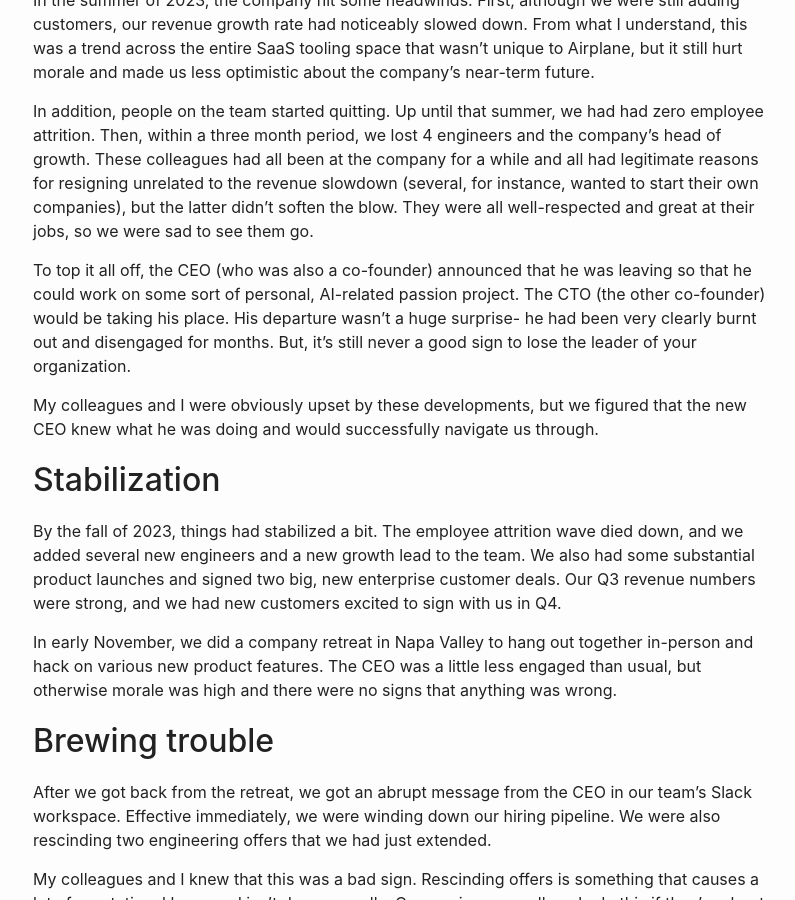
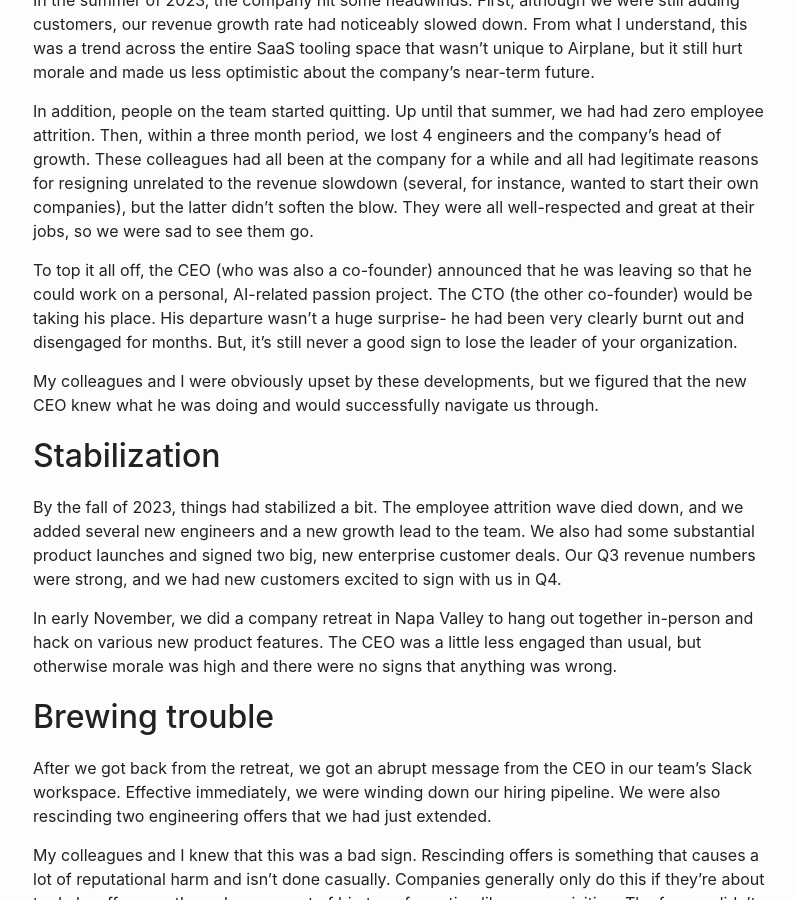
Before and after one commit to yolken/yolken-blog, a Jekyll site: the page built from site/_posts/2024-03-03-end-of-airplanedev.md, in a window 1280 px wide and 900 px high, scrolled down 733 px. Shown: the whole window, without its empty margins (237-1032 px from the left). Built offline with Jekyll 4.4.1, drawn with Linux system fonts in a browser that asks for light colours.

Commit message:
Update airplane blog post

```diff
--- a/site/_posts/2024-03-03-end-of-airplanedev.md
+++ b/site/_posts/2024-03-03-end-of-airplanedev.md
@@ -49,7 +49,7 @@ latter didn’t soften the blow. They were all well-respected and great at their
 jobs, so we were sad to see them go.
 
 To top it all off, the CEO (who was also a co-founder) announced that he was
-leaving so that he could work on some sort of personal, AI-related passion project.
+leaving so that he could work on a personal, AI-related passion project.
 The CTO (the other co-founder) would be taking his place. His departure wasn’t a
 huge surprise- he had been very clearly burnt out and disengaged for months. But,
 it’s still never a good sign to lose the leader of your organization.
```
